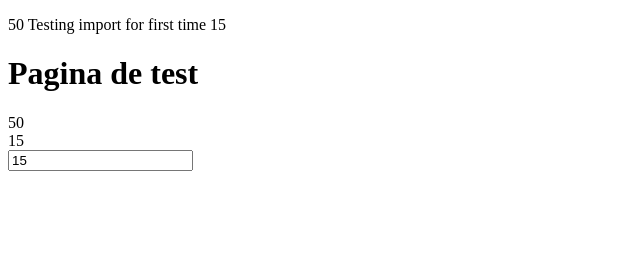
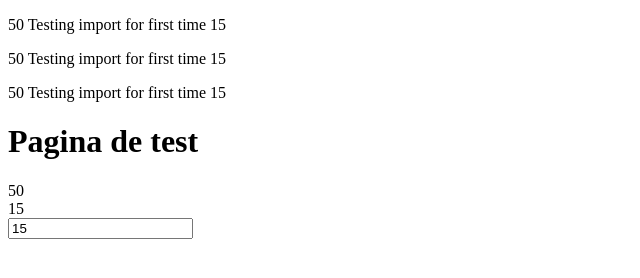
Before and after one commit to raphaeldevelopment/vox, a website with bundled scripts: page test/testing.html in a window 1280 px wide. Shown: the whole page, without its empty margins (0-640 px from the left). Built offline with nearby package versions, Linux system fonts and the light colour scheme.

Commit message:
Added cache for templates

```diff
--- a/src/content/VariableRegistry.js
+++ b/src/content/VariableRegistry.js
@@ -15,7 +15,7 @@ export class VariableRegistry {
          */
         this.variables = new Map();
 
-        VariableRegistry._instance = this;
+        VariableRegistry.#instance = this;
     }
 
     /**
--- a/src/content/checkTemplates.js
+++ b/src/content/checkTemplates.js
@@ -2,18 +2,26 @@ import { createEffect } from "../dependency/createEffect.js";
 import { VariableRegistry } from "./VariableRegistry.js";
 import { VOX_ATTR_TEMPLATE_SELECTOR } from "./consts.js";
 
+const cacheTemplate = new Map();
 /**
- * Initialize the value on an input element
+ * Initialize the loaded templates
  */
 export const checkTemplates = async () => {
     const variableRegistry = VariableRegistry.getInstance();
     const variableNodes = document.querySelectorAll(`[${VOX_ATTR_TEMPLATE_SELECTOR}]`);
 
-    variableNodes.forEach(async node => {
+    for (const node of variableNodes) {
         const templatePath = node.getAttribute(VOX_ATTR_TEMPLATE_SELECTOR);
+        let response, template;
 
-        const response = await fetch(templatePath);
-        const template = await response.text();
+        if (cacheTemplate[templatePath]) {
+            template = cacheTemplate[templatePath];
+        } else {
+            response = await fetch(templatePath);
+            template = await response.text();
+            cacheTemplate[templatePath] = template;
+        }
+
         const variables = [];
 
         const parsedTemplate = template.replace(/\{\{(.*?)\}\}/g, (_, key) => {
@@ -41,6 +49,6 @@ export const checkTemplates = async () => {
 
             node.innerHTML = parsedTemplate;
         }, variables)
-    })
+    };
 
 }
--- a/test/testing.html
+++ b/test/testing.html
@@ -6,6 +6,8 @@
   <title>Test</title>
 </head>
 <body>
+    <div vox-template="/test/template.html"></div>
+    <div vox-template="/test/template.html"></div>
     <div vox-template="/test/template.html"></div>
   <h1>Pagina de test</h1>
 
```
